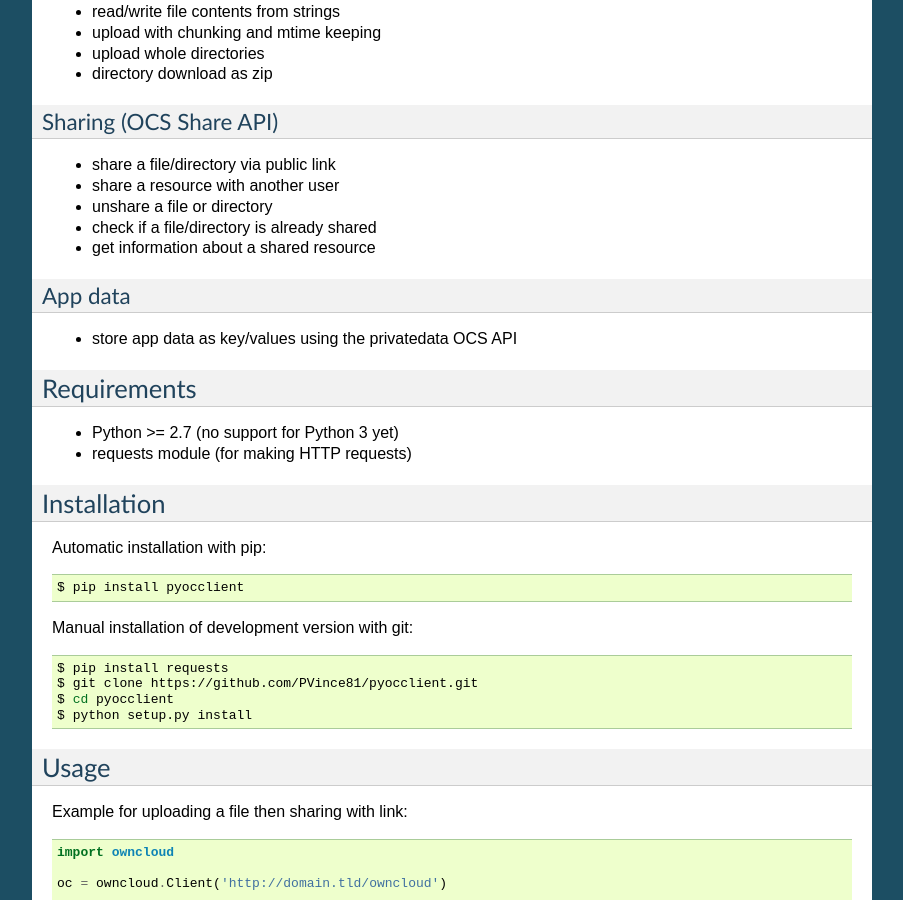
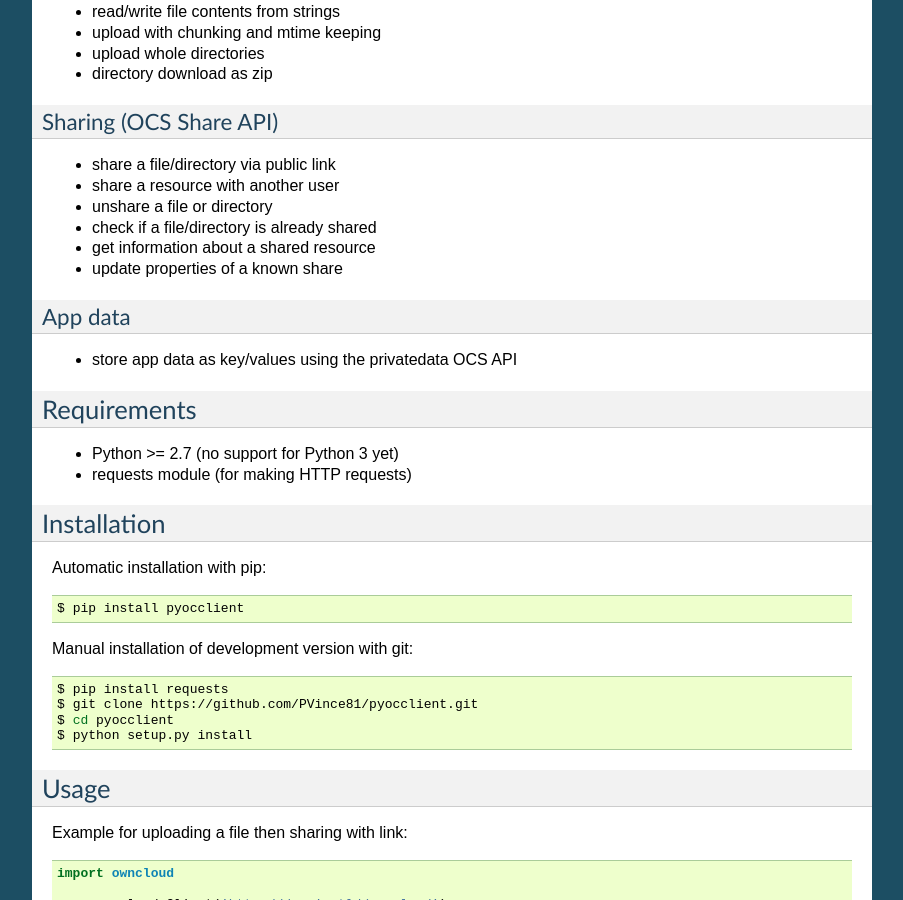
Before and after one commit to owncloud/pyocclient, a Sphinx documentation site: the page built from docs/source/README.rst, in a window 1280 px wide and 900 px high, scrolled down 593 px. Shown: the whole window, without its empty margins (198-1101 px from the left). Built offline with Sphinx 7.4.7, drawn with Linux system fonts in a browser that asks for light colours.

Commit message:
README: Info about update_share()

```diff
--- a/docs/source/README.rst
+++ b/docs/source/README.rst
@@ -43,6 +43,7 @@
 - unshare a file or directory
 - check if a file/directory is already shared
 - get information about a shared resource
+- update properties of a known share
 
 App data
 --------
```
